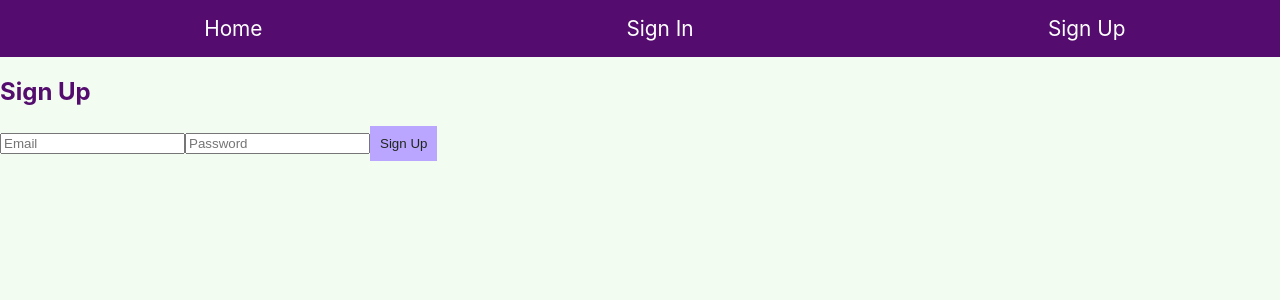
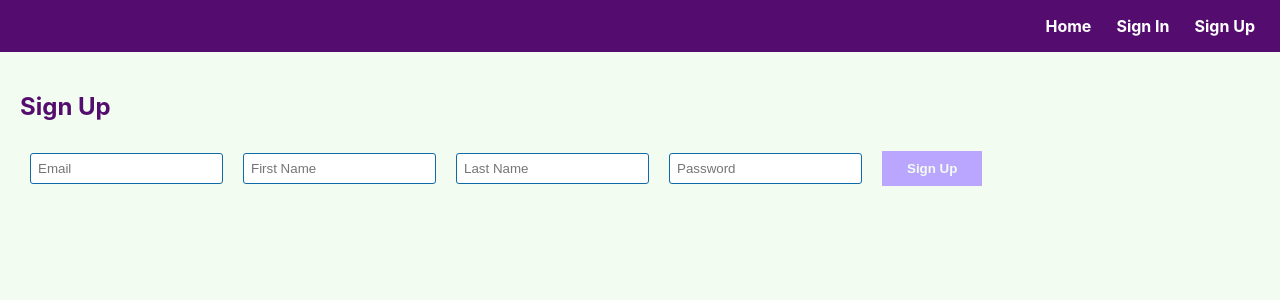
Before and after one commit to viktoriia-sokolenko/friend-matching, a React (Create React App) app: page /signup in a window 1280 px wide. Shown: the top 300 px of the page. Built offline with nearby package versions, Linux system fonts and the light colour scheme.

Commit message:
improved user registration (both auth and users table involved)

```diff
--- a/src/App.css
+++ b/src/App.css
@@ -5,7 +5,6 @@
     width: 50%;
   }
 }
-
 .App-logo {
   height: 40vmin;
   pointer-events: none;
@@ -28,6 +27,11 @@ button {
   cursor: pointer;
   color: #1F271B;
   padding: 10px;
+  font-weight: bold;
+  color: #F3FCF0;
+}
+button:hover{
+  background-color: #540D6E;
 }
 .App-header {
   background-color: #282c34;
@@ -42,6 +46,9 @@ button {
 .App-link {
   color: #61dafb;
 }
+.Page {
+  padding: 20px;
+}
 .menu {
   width: 100%;
   background-color: #540D6E;
@@ -53,22 +60,23 @@ button {
 }
 .nav-sections {
   height: 100%;
-  width: 100%;
+  width:100%;
   display:flex;
   flex-direction: row;
-  justify-content: space-around;
+  justify-content: flex-end;
   align-items: center;
   flex-wrap: wrap;
   align-content: center;
+  box-sizing: border-box;
+  font-weight: bold;
   li {
     list-style-type: none;
-    width: 30%;
     text-align: center;
+    margin-right: 25px;
   }
   a {
     color: white;
     text-decoration: none;
-    font-size: 1.3em;
   }
 }
 .icons {
@@ -129,6 +137,24 @@ button {
 .error {
   color: red;
 }
+.Form {
+  display: flex;
+  flex-direction: row;
+  align-items: center;
+  justify-content: flex-start;
+  flex-wrap: wrap;
+  input {
+    margin: 10px;
+    padding: 7px;
+    border: 1px solid #0E6BA8;
+    border-radius: 3px;
+  }
+  button{
+    margin: 10px;
+    padding-left: 25px;
+    padding-right: 25px;
+  }
+}
 @keyframes App-logo-spin {
   from {
     transform: rotate(0deg);
--- a/src/pages/SignIn.js
+++ b/src/pages/SignIn.js
@@ -29,9 +29,9 @@ const SignIn = () => {
     };
 
     return (
-        <div>
+        <div className = "Page">
             <h2>Login</h2>
-            <form onSubmit={handleSignIn}>
+            <form className = "Form">
                 <input
                     type="email"
                     placeholder="Email"
@@ -44,9 +44,9 @@ const SignIn = () => {
                     value={password}
                     onChange={(e) => setPassword(e.target.value)}
                 />
-                <button type="submit">Sign In</button>
+                <button type="submit" onClick={handleSignIn}>Sign In</button>
             </form>
-            {error && <p style={{ color: "red" }}>{error}</p>}
+            {error && <p className="error">{error}</p>}
         </div>
     );
 };
--- a/src/pages/SignUp.js
+++ b/src/pages/SignUp.js
@@ -1,8 +1,10 @@
 import React, { useState } from "react";
 
-const SignUp = ({ setAuthToken }) => {
+const SignUp = () => {
     const [email, setEmail] = useState("");
     const [password, setPassword] = useState("");
+    const [first_name, setFirstName] = useState("");
+    const [last_name, setLastName] = useState("");
     const [error, setError] = useState("");
 
     const handleSignUp = async (e) => {
@@ -13,7 +15,7 @@ const SignUp = ({ setAuthToken }) => {
                 headers: {
                     "Content-Type": "application/json",
                 },
-                body: JSON.stringify({ email, password }),
+                body: JSON.stringify({ email, password, first_name, last_name }),
             });
 
             const data = await response.json();
@@ -25,9 +27,9 @@ const SignUp = ({ setAuthToken }) => {
     };
 
     return (
-        <div>
+        <div className = "Page">
             <h2>Sign Up</h2>
-            <form onSubmit={handleSignUp}>
+            <form className = "Form">
                 <input
                     type="email"
                     placeholder="Email"
@@ -35,12 +37,24 @@ const SignUp = ({ setAuthToken }) => {
                     onChange={(e) => setEmail(e.target.value)}
                 />
                 <input
+                    type="text"
+                    placeholder="First Name"
+                    value={first_name}
+                    onChange={(e) => setFirstName(e.target.value)}
+                />
+                <input
+                    type="text"
+                    placeholder="Last Name"
+                    value={last_name}
+                    onChange={(e) => setLastName(e.target.value)}
+                />
+                <input
                     type="password"
                     placeholder="Password"
                     value={password}
                     onChange={(e) => setPassword(e.target.value)}
                 />
-                <button type="submit">Sign Up</button>
+                <button type="submit" onClick={handleSignUp}>Sign Up</button>
             </form>
             {error && <p className="error">{error}</p>}
         </div>
--- a/src/pages/ViewProfile.js
+++ b/src/pages/ViewProfile.js
@@ -29,9 +29,9 @@ const ViewProfile = () => {
             />
             <div className = "ProfileText">
                 <h1>{student.first_name} {student.last_name}</h1>
-                <h2>{student.major}</h2>
-                <h2>Class of {student.year}</h2>
-                <p>{student.bio}</p>
+                <h2>{student.user_profiles.major}</h2>
+                <h2>Class of {student.user_profiles.year}</h2>
+                <p>{student.user_profiles.bio}</p>
             </div>
         </div>
     )
```
Also changed, not shown: 1 other file (tests, documents, lock files or other folders).
